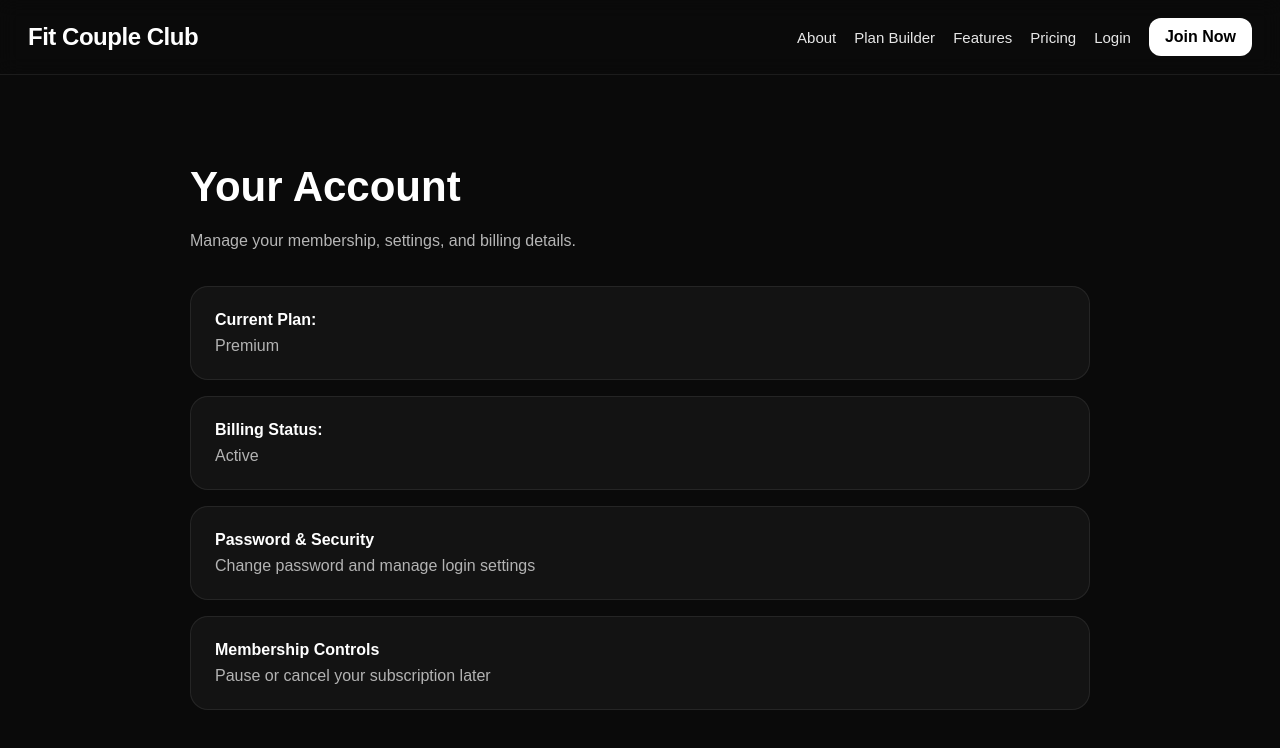
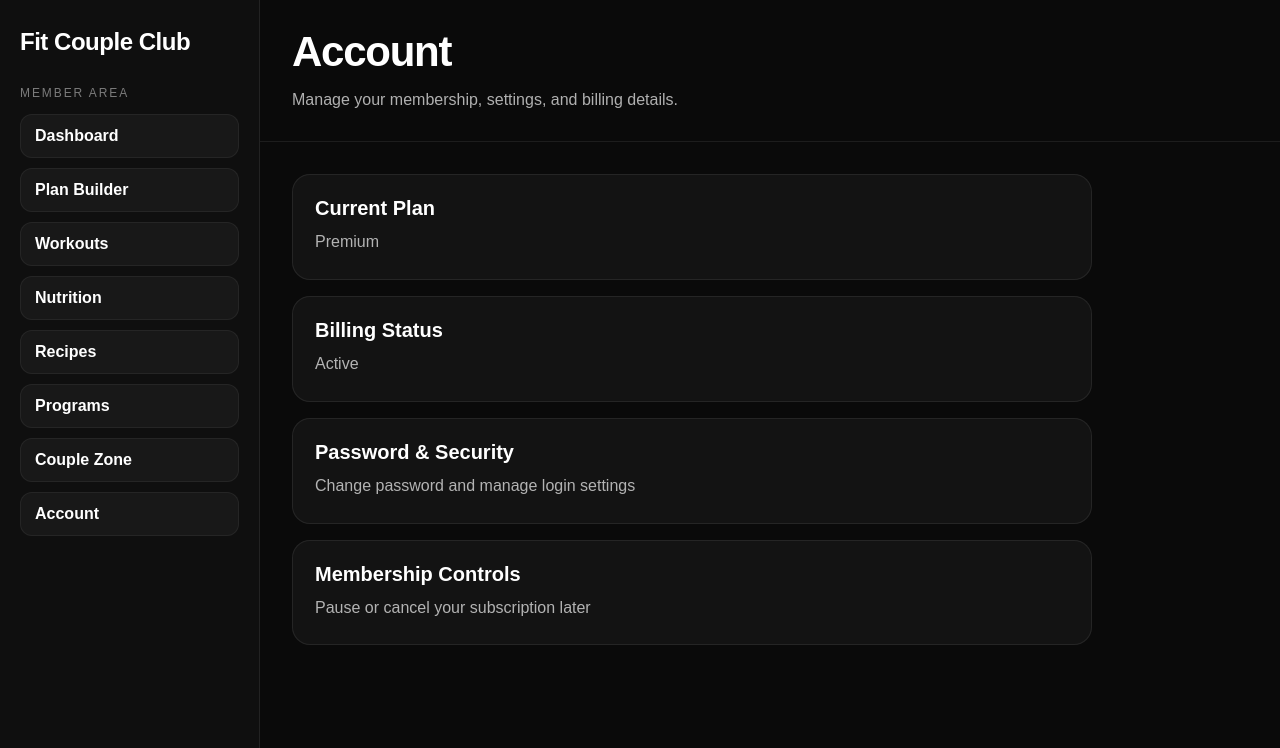
Before and after one commit to nielsvdz-ops/fit-couple-club, a Next.js app: page /account in a window 1280 px wide. Shown: the top 748 px of the page. Built offline with nearby package versions, Linux system fonts and the light colour scheme.

Commit message:
Update page.js

```diff
--- a/app/account/page.js
+++ b/app/account/page.js
@@ -1,25 +1,36 @@
-import Navbar from "../../components/Navbar";
+import DashboardLayout from "../../components/DashboardLayout";
 
 export default function AccountPage() {
   return (
-    <main style={main}>
-      <Navbar />
-      <div style={container}>
-        <h1 style={title}>Your Account</h1>
-        <p style={subtitle}>Manage your membership, settings, and billing details.</p>
-
-        <div style={card}><strong>Current Plan:</strong><div style={detail}>Premium</div></div>
-        <div style={card}><strong>Billing Status:</strong><div style={detail}>Active</div></div>
-        <div style={card}><strong>Password & Security</strong><div style={detail}>Change password and manage login settings</div></div>
-        <div style={card}><strong>Membership Controls</strong><div style={detail}>Pause or cancel your subscription later</div></div>
+    <DashboardLayout
+      title="Account"
+      subtitle="Manage your membership, settings, and billing details."
+    >
+      <div style={{ display: "grid", gap: "16px", maxWidth: "800px" }}>
+        {[
+          ["Current Plan", "Premium"],
+          ["Billing Status", "Active"],
+          ["Password & Security", "Change password and manage login settings"],
+          ["Membership Controls", "Pause or cancel your subscription later"],
+        ].map(([title, text]) => (
+          <div
+            key={title}
+            style={{
+              background: "rgba(255,255,255,0.04)",
+              border: "1px solid rgba(255,255,255,0.08)",
+              borderRadius: "18px",
+              padding: "22px",
+            }}
+          >
+            <div style={{ fontWeight: "800", fontSize: "20px", marginBottom: "8px" }}>
+              {title}
+            </div>
+            <div style={{ color: "rgba(255,255,255,0.68)", lineHeight: 1.8 }}>
+              {text}
+            </div>
+          </div>
+        ))}
       </div>
-    </main>
+    </DashboardLayout>
   );
 }
-
-const main = { minHeight: "100vh", background: "#0a0a0a", color: "white" };
-const container = { maxWidth: "900px", margin: "0 auto", padding: "60px 24px" };
-const title = { fontSize: "42px", marginBottom: "10px" };
-const subtitle = { color: "rgba(255,255,255,0.7)", marginBottom: "30px", lineHeight: 1.8 };
-const card = { background: "rgba(255,255,255,0.04)", border: "1px solid rgba(255,255,255,0.08)", borderRadius: "18px", padding: "24px", marginBottom: "16px" };
-const detail = { marginTop: "8px", color: "rgba(255,255,255,0.68)" };
```
